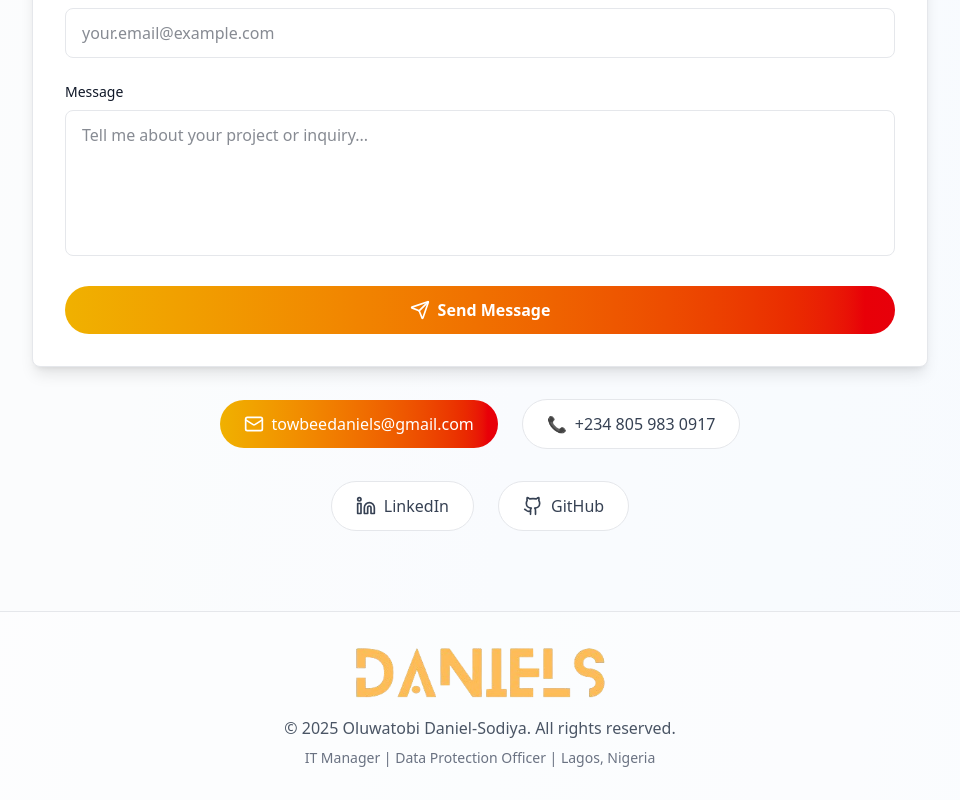
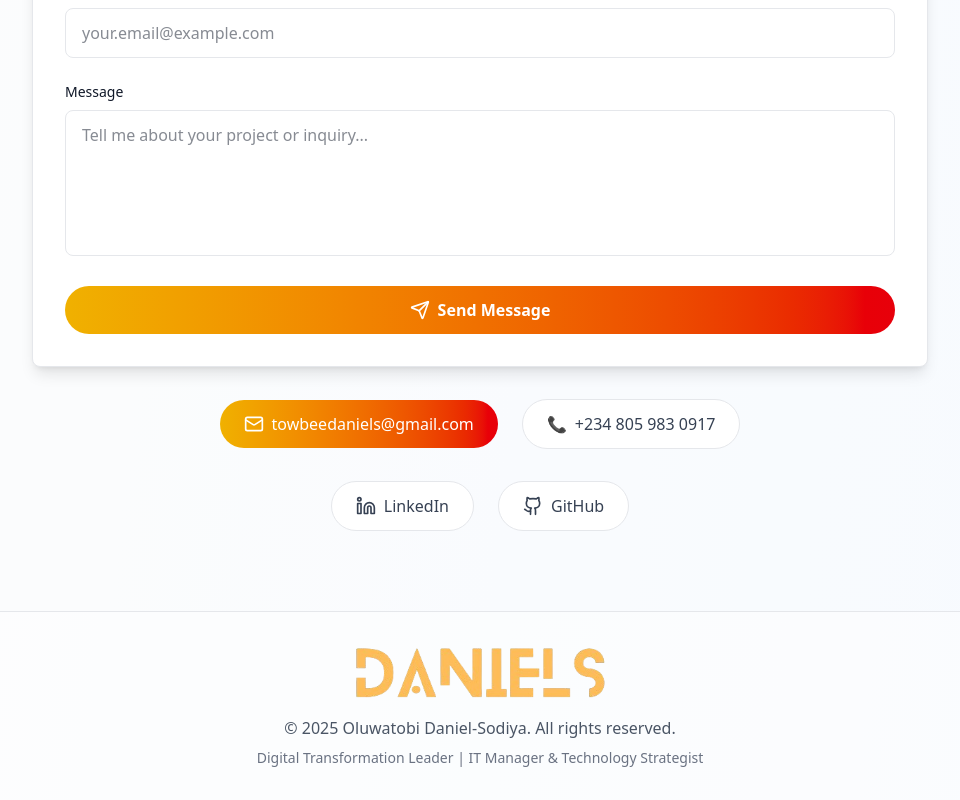
Before and after one commit to towbeedaniels/Oluwatobi, a React (Vite) app: page / in a window 1280 px wide. Shown: the part 10980-11780 px from the top of the page, without its empty margins (160-1120 px from the left). Built offline with nearby package versions, Linux system fonts and the light colour scheme.

Commit message:
Update professional title in footer to reflect role as Digital Transformation Leader and Technology Strategist

```diff
--- a/src/App.tsx
+++ b/src/App.tsx
@@ -1092,7 +1092,7 @@ export default function App() {
             />
           </div>
           <p className={darkMode ? 'text-gray-400' : 'text-gray-600'}>© {new Date().getFullYear()} Oluwatobi Daniel-Sodiya. All rights reserved.</p>
-          <p className={`mt-2 text-sm ${darkMode ? 'text-gray-500' : 'text-gray-500'}`}>IT Manager | Data Protection Officer | Lagos, Nigeria</p>
+          <p className={`mt-2 text-sm ${darkMode ? 'text-gray-500' : 'text-gray-500'}`}>Digital Transformation Leader | IT Manager & Technology Strategist</p>
         </div>
       </footer>
 
```
